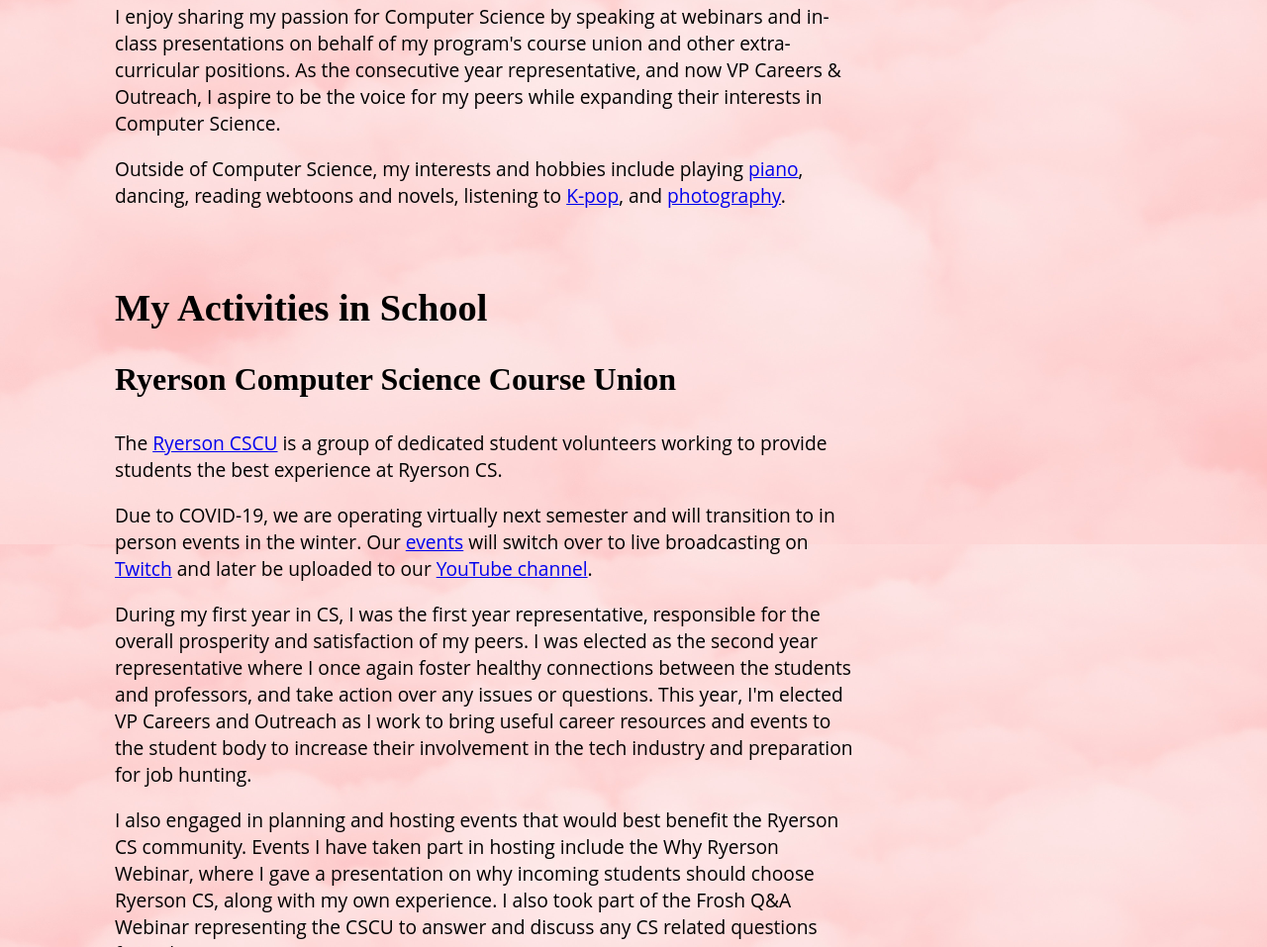
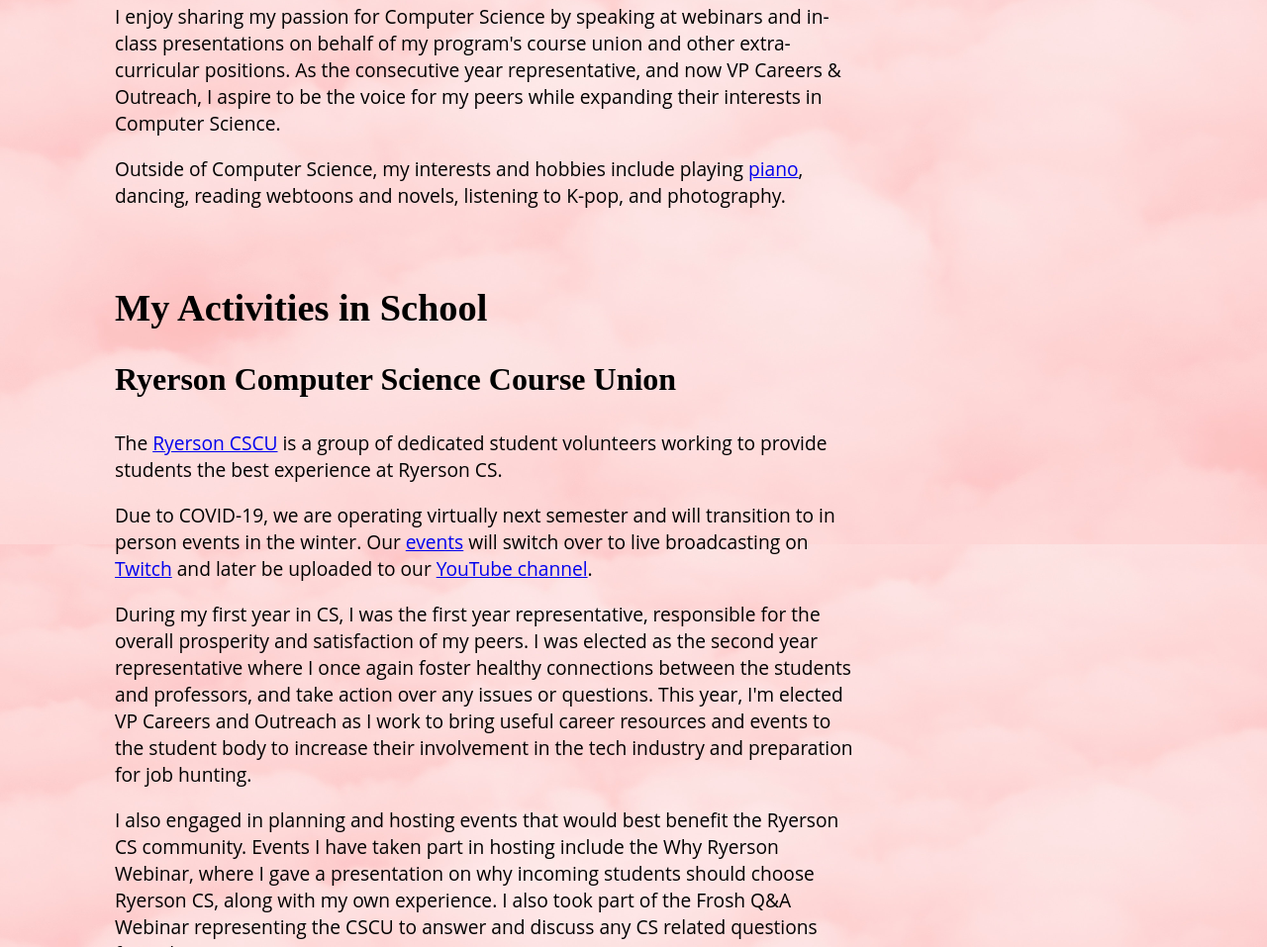
Before and after one commit to cindy-fang/cindy-fang.github.io, a plain HTML site: page about.html in a window 1280 px wide. Shown: the part 1050-2007 px from the top of the page at 99% size. Drawn offline with Linux system fonts and the light colour scheme.

Commit message:
Update about.html

```diff
--- a/about.html
+++ b/about.html
@@ -54,8 +54,8 @@
 
 <p> Outside of Computer Science, my interests and hobbies include
 playing <a href = "https://www.youtube.com/channel/UCMcgZcZchVzWBgEgMOT5Yfg">piano</a>,
-dancing, reading webtoons and novels, listening to <a href = "https://open.spotify.com/user/226ks332yy4epmzk5g6tkkuqq?si=BKaSUA5KSoe2JdjiJmy6sw">K-pop</a>,
-and <a href="https://vsco.co/cindyyfang/gallery">photography</a>.</p>
+dancing, reading webtoons and novels, listening to K-pop,
+and photography.</p>
 <p> <br> </p>
 
 
```
